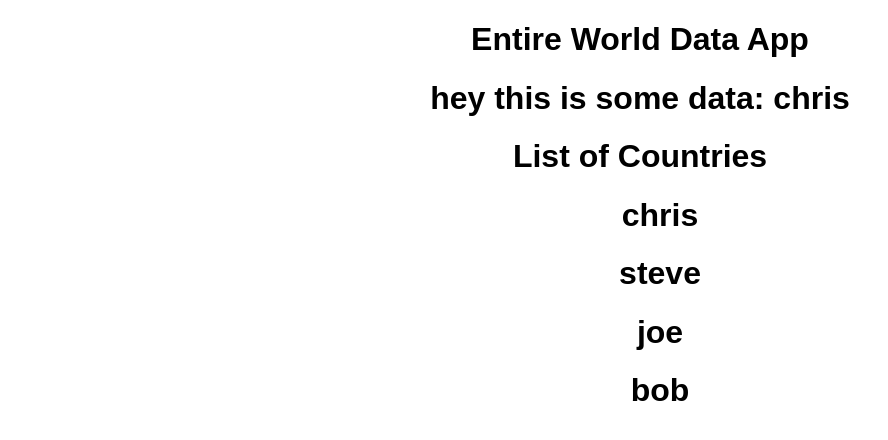
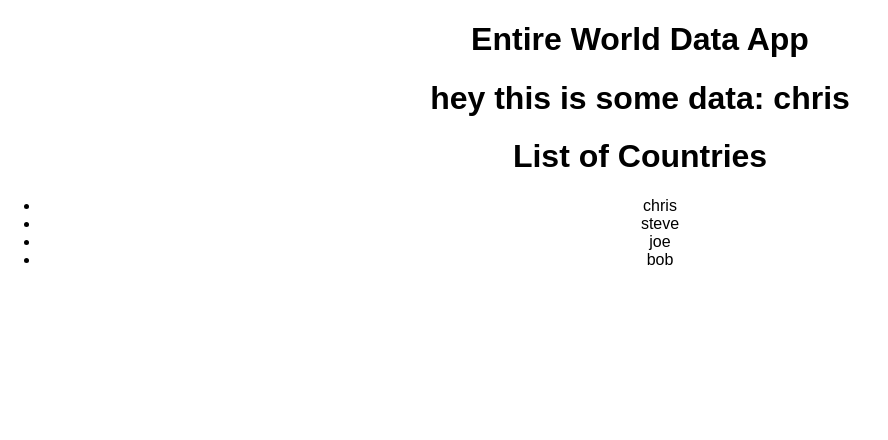
Before and after one commit to christoph-ding/prometheus-d3, a React (Create React App) app: page / in a window 1280 px wide. Shown: the top 440 px of the page, without its empty margins (0-888 px from the left). Built offline with nearby package versions, Linux system fonts and the light colour scheme.

Commit message:
Add way to pass callback click actions to list items.

```diff
--- a/src/App.js
+++ b/src/App.js
@@ -29,7 +29,27 @@ export class WorldDataApp extends Component {
   }
 }
 
+const sayHello = (country) => {
+    console.log(country);
+}
+
+
+const SingleCountry = ({country, action}) => {
+
+  const thing = () => {
+    sayHello(country);
+  };
+
+  // return (<li onClick={ thing } > {country} </li>);
+  return (<li onClick={ thing } > {country} </li>);
+
+}
+
 export class CountryList extends Component {
+  sayHello(){
+    console.log('yooooooooo');
+  }
+
   render(){
     return (
       <div className="CountryList">
@@ -38,7 +58,7 @@ export class CountryList extends Component {
             {
               this.props.countries.map(function(country) {
                 return (
-                  <h1> {country} </h1>
+                  <SingleCountry key={country} country={country} action={sayHello}/>
                 )
               })
             }
```
